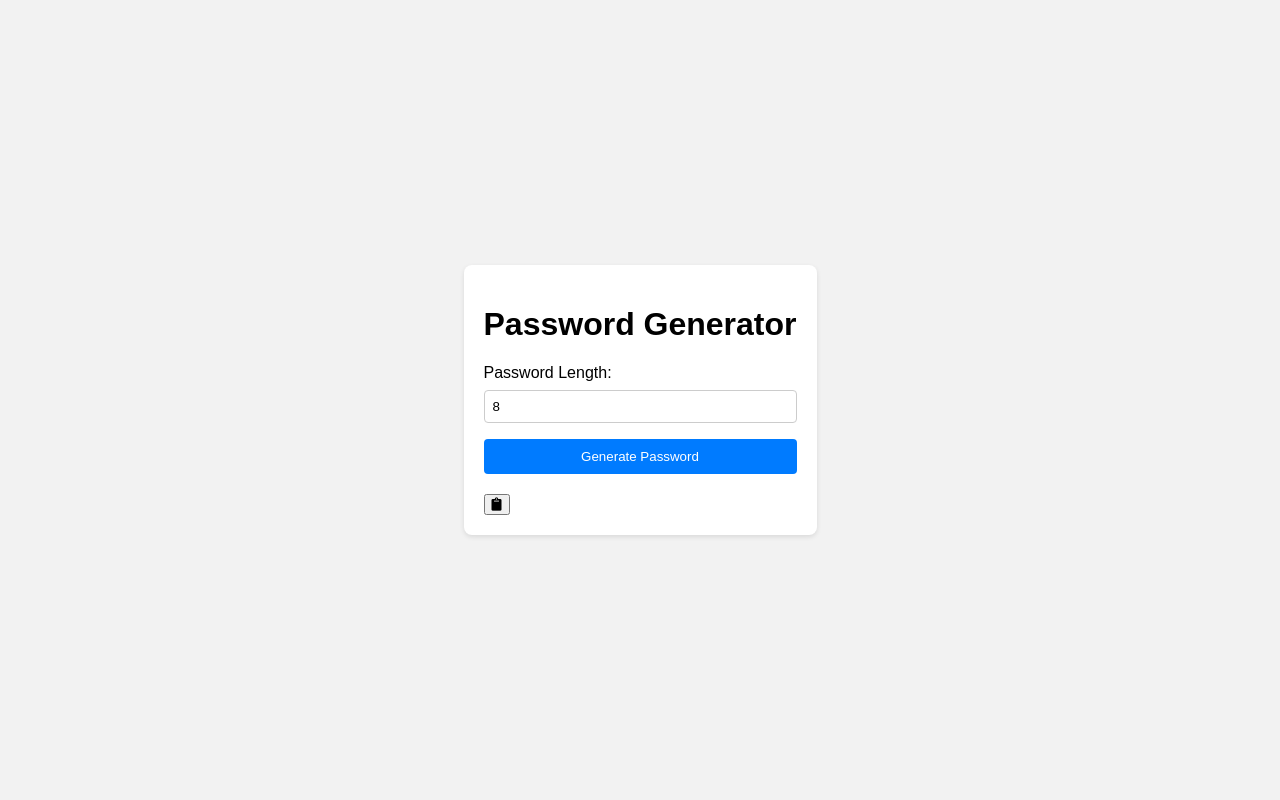
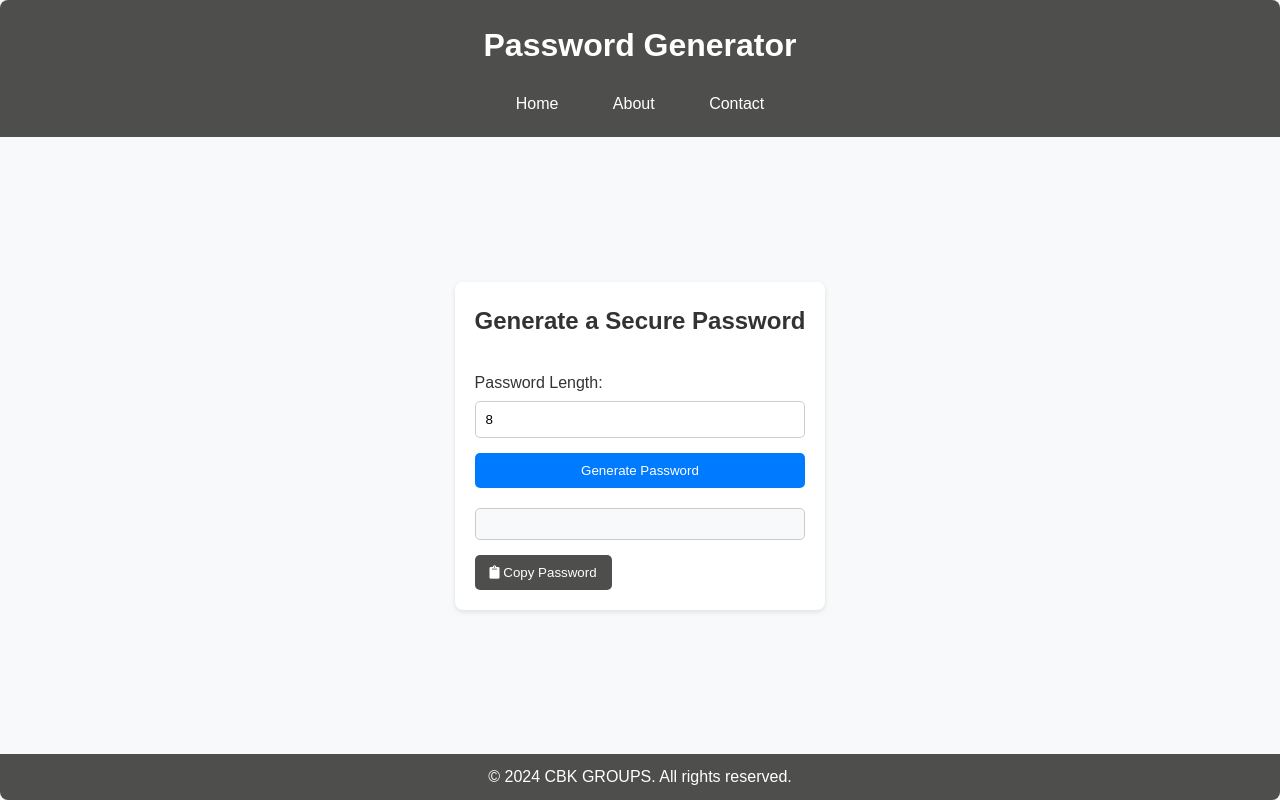
Before and after one commit to ceo-cbk/password_generator, a plain HTML site: page index.html in a window 1280 px wide. Drawn offline with Linux system fonts and the light colour scheme.

Commit message:
new update - color change needed

```diff
--- a/index.html
+++ b/index.html
@@ -5,80 +5,156 @@
     <meta name="viewport" content="width=device-width, initial-scale=1.0">
     <title>Password Generator</title>
     <style>
+        /* Reset CSS */
+        * {
+            box-sizing: border-box;
+            margin: 0;
+            padding: 0;
+        }
+
+        /* Global Styles */
         body {
             font-family: Arial, sans-serif;
-            background-color: #f2f2f2;
+            background-color: #f8f9fa;
+            color: #333;
+            line-height: 1.6;
+            display: flex;
+            flex-direction: column;
+            min-height: 100vh;
             margin: 0;
-            padding: 0;
-            display: flex;
-            justify-content: center;
-            align-items: center;
-            height: 100vh;
         }
 
         .container {
-            max-width: 400px;
+            max-width: 500px;
+            margin: auto;
             padding: 20px;
             background-color: #fff;
             border-radius: 8px;
             box-shadow: 0 2px 5px rgba(0, 0, 0, 0.1);
         }
 
-        h1 {
+        header {
+            background-color: #4e4e4c;
+            color: #fff;
+            padding: 20px 0;
             text-align: center;
+            border-radius: 8px 8px 0 0;
+        }
+
+        header h1 {
+            margin-bottom: 10px;
+        }
+
+        nav {
+            margin-top: 20px;
+        }
+
+        nav a {
+            color: #fff;
+            text-decoration: none;
+            padding: 5px 15px;
+            margin: 0 10px;
+            border-radius: 5px;
+            transition: background-color 0.3s ease;
+        }
+
+        nav a:hover {
+            background-color:#4e4e4c;
         }
 
         form {
-            display: flex;
-            flex-direction: column;
+            margin-top: 30px;
         }
 
         label {
-            margin-bottom: 8px;
+            display: block;
+            margin-bottom: 5px;
         }
 
         input[type="number"] {
-            padding: 8px;
-            margin-bottom: 16px;
-            border-radius: 4px;
+            width: 100%;
+            padding: 10px;
+            margin-bottom: 15px;
             border: 1px solid #ccc;
+            border-radius: 5px;
         }
 
         button[type="submit"] {
-            padding: 10px 20px;
+            width: 100%;
+            padding: 10px;
             background-color: #007bff;
             color: #fff;
             border: none;
-            border-radius: 4px;
+            border-radius: 5px;
             cursor: pointer;
+            transition: background-color 0.3s ease;
         }
 
         button[type="submit"]:hover {
-            background-color: #0056b3;
+            background-color: #4e4e4c;
         }
 
         #password {
             margin-top: 20px;
+            padding: 15px;
+            border: 1px solid #ccc;
+            border-radius: 5px;
+            background-color: #f8f9fa;
             font-size: 18px;
             font-weight: bold;
+            text-align: center;
+        }
+
+        #copyButton {
+            margin-top: 15px;
+            padding: 10px 15px;
+            background-color:#4e4e4c;
+            color: #fff;
+            border: none;
+            border-radius: 5px;
+            cursor: pointer;
+            transition: background-color 0.3s ease;
+        }
+
+        #copyButton:hover {
+            background-color: #0056b3;
+        }
+
+        footer {
+            background-color: #4e4e4c;
+            color: #fff;
+            text-align: center;
+            padding: 10px 0;
+            border-radius: 0 0 8px 8px;
         }
     </style>
     <link rel="stylesheet" href="https://cdnjs.cloudflare.com/ajax/libs/font-awesome/5.15.4/css/all.min.css">
-
 </head>
 <body>
+    <header>
+        <h1>Password Generator</h1>
+        <nav>
+            <a href="#container">Home</a>
+            <a href="about.html">About</a>
+            <a href="contact.html">Contact</a>
+        </nav>
+    </header>
+
     <div class="container">
-        <h1>Password Generator</h1>
+        <h2>Generate a Secure Password</h2>
         <form id="passwordForm">
             <label for="length">Password Length:</label>
-            <input type="number" id="length" name="length" min="6" max="32" value="8">
+            <input type="number" id="length" name="length" min="6" max="32" value="8" required>
             <button type="submit">Generate Password</button>
         </form>
 
         <div id="password"></div>
-        <button type="button" id="copyButton"><i class="fas fa-clipboard"></i></button>
-    </div></div>
-    <br>
+        <button type="button" id="copyButton"><i class="fas fa-clipboard"></i> Copy Password</button>
+    </div>
+
+    <footer>
+        <p>&copy; 2024 CBK GROUPS. All rights reserved.</p>
+    </footer>
 
     <script>
         document.getElementById('passwordForm').addEventListener('submit', function(event) {
```
Also changed, not shown: about.html (added, +123 -0 lines), contact.html (added, +115 -0 lines).
